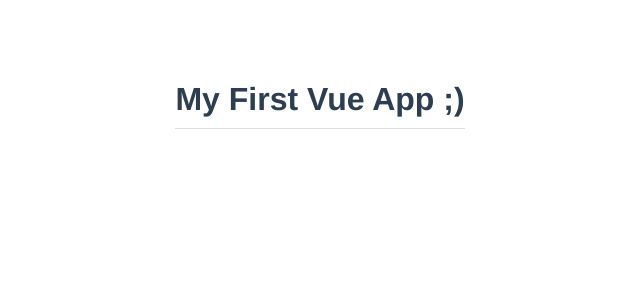
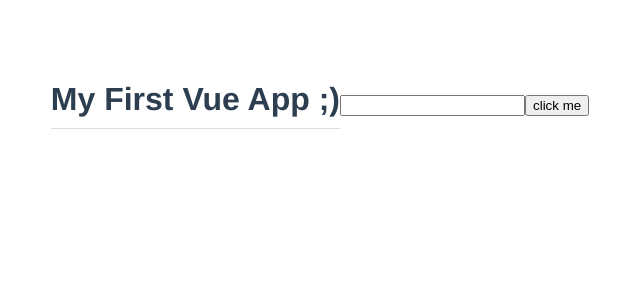
Before and after one commit to RDOToole89/modal-project-vue, a Vue app: page / in a window 1280 px wide. Shown: the top 300 px of the page, without its empty margins (320-960 px from the left). Built offline with nearby package versions, Linux system fonts and the light colour scheme.

Commit message:
Add click handler with

```diff
--- a/src/App.vue
+++ b/src/App.vue
@@ -1,5 +1,7 @@
 <template>
   <h1>{{ title }}</h1>
+  <input type="text" ref="name" />
+  <button @click="handleClick">click me</button>
 </template>
 
 <script>
@@ -10,6 +12,13 @@
       return {
         title: 'My First Vue App ;)',
       };
+    },
+    methods: {
+      handleClick() {
+        console.log(this.$refs.name);
+        this.$refs.name.classList.add('active');
+        this.$refs.name.focus();
+      },
     },
   };
 </script>
```
